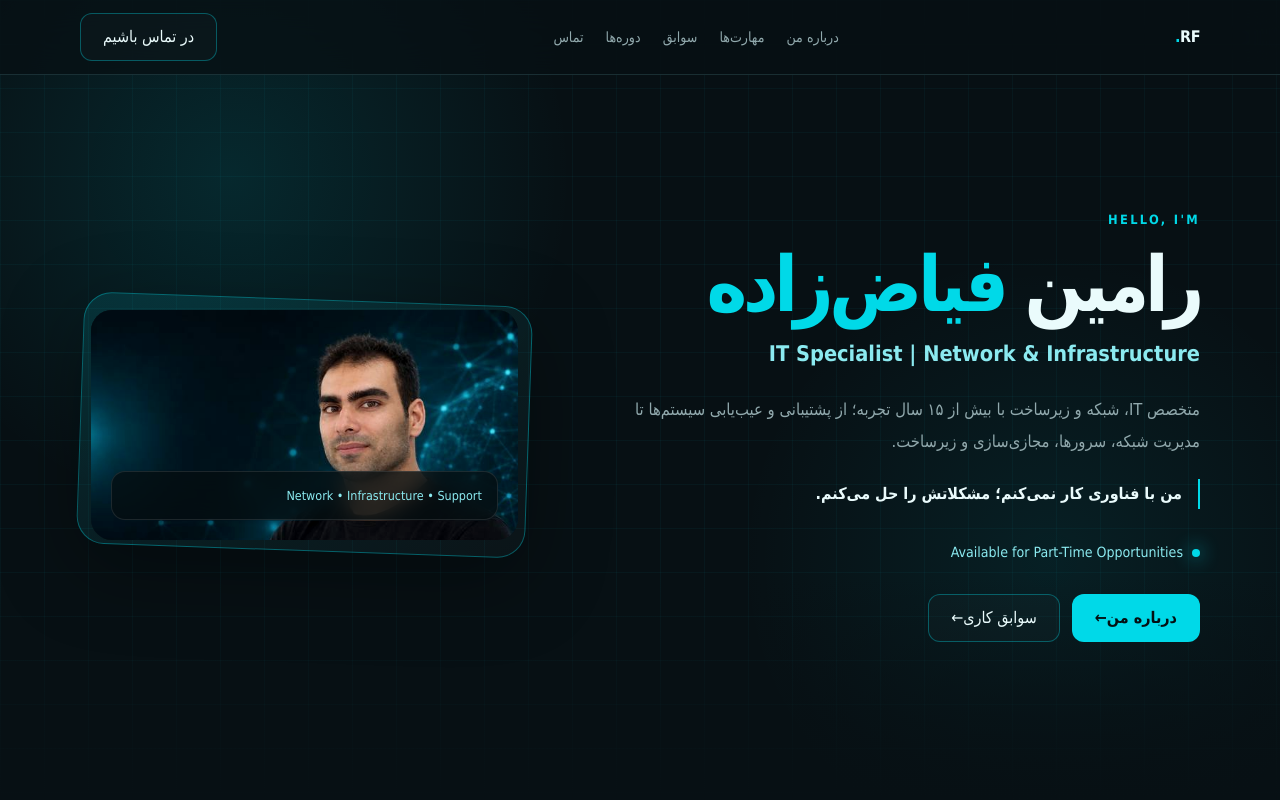
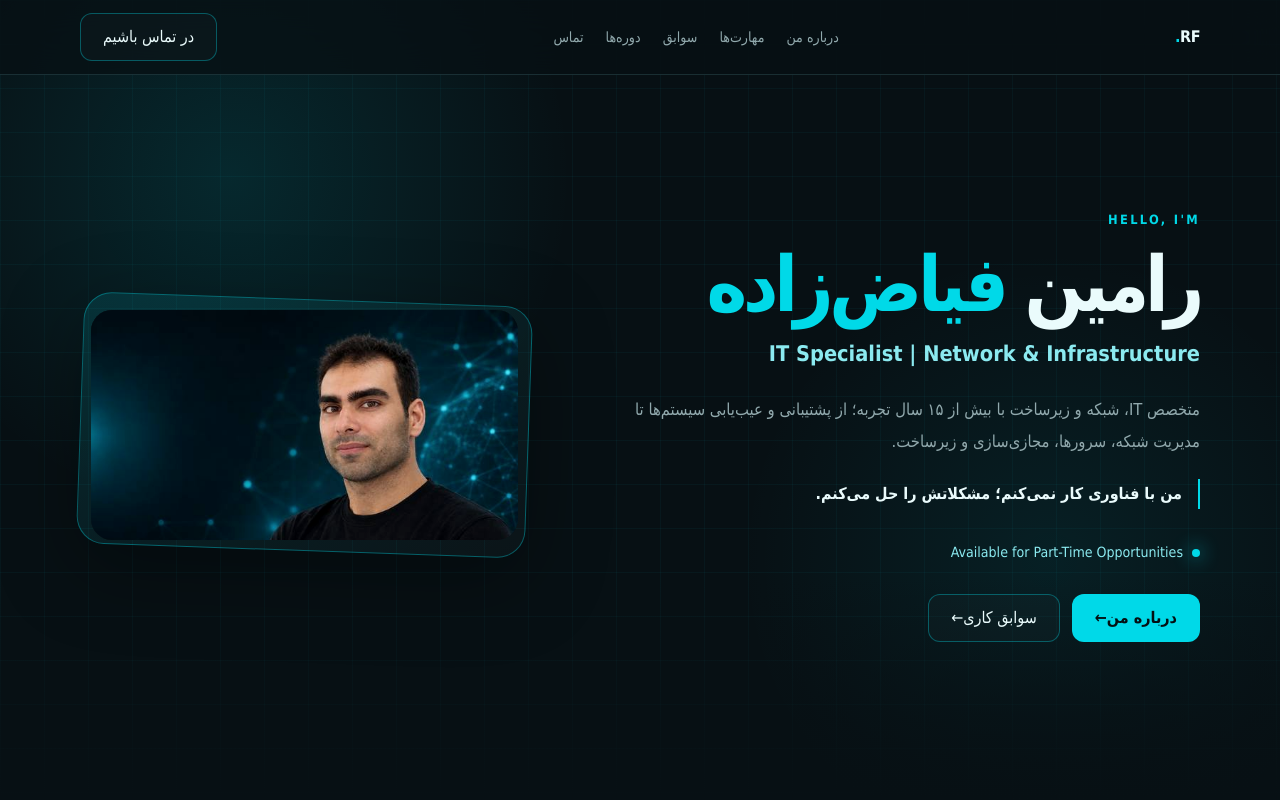
Before and after one commit to fayyazzadeh/fayyazadeh, a Next.js app: page / in a window 1280 px wide. Shown: the top 800 px of the page. Built offline with nearby package versions, Linux system fonts and the light colour scheme; a small style sheet from the web is missing; a web font is replaced by a local one.

Commit message:
profile-caption
profile-caption

```diff
--- a/app/globals.css
+++ b/app/globals.css
@@ -51,7 +51,7 @@ button, input, textarea { font: inherit; }
 .profile-inner { height: 100%; border-radius: 21px; overflow: hidden; position: relative; background: #0a1519; transform: rotate(-2deg); }
 .profile-inner img { width: 100%; height: 100%; object-fit: cover; object-position: center top; display: block; filter: saturate(.9) contrast(1.05); }
 .profile-fallback { position: absolute; inset: 0; display: grid; place-items: center; background: radial-gradient(circle, rgba(0,217,232,.2), transparent 50%), #0b181d; font-size: 6rem; font-weight: 800; color: var(--cyan); }
-.profile-caption { position: absolute; right: 20px; bottom: 20px; left: 20px; padding: 12px 15px; border: 1px solid rgba(255,255,255,.1); border-radius: 14px; background: rgba(5,14,17,.74); backdrop-filter: blur(12px); color: var(--cyan-soft); font-size: .78rem; }
+.profile-caption { position: static; margin-top: 10px; padding: 8px 12px; border: 1px solid rgba(255,255,255,.08); border-radius: 8px; background: rgba(5,14,17,.55)); color: var(--cyan-soft); font-size: .75rem; text-align: center }
 section { padding: 110px 0; scroll-margin-top: 74px; }
 .section-head { display: flex; align-items: end; justify-content: space-between; gap: 24px; margin-bottom: 40px; }
 .kicker { color: var(--cyan); font-size: .78rem; font-weight: 800; letter-spacing: .16em; }
```
